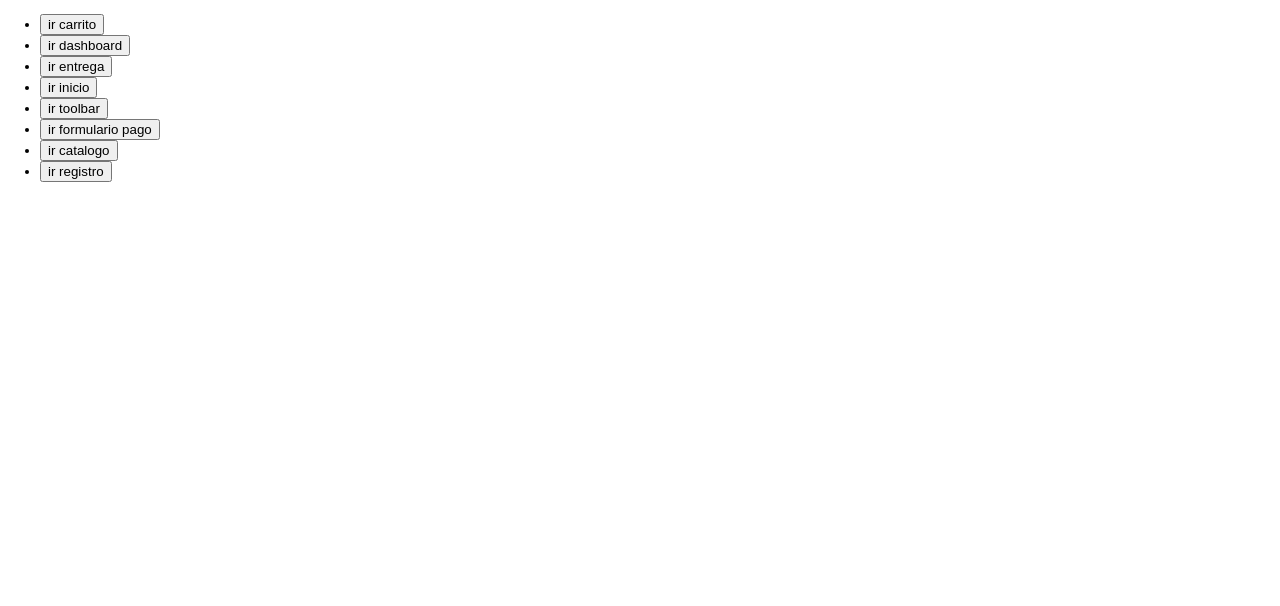
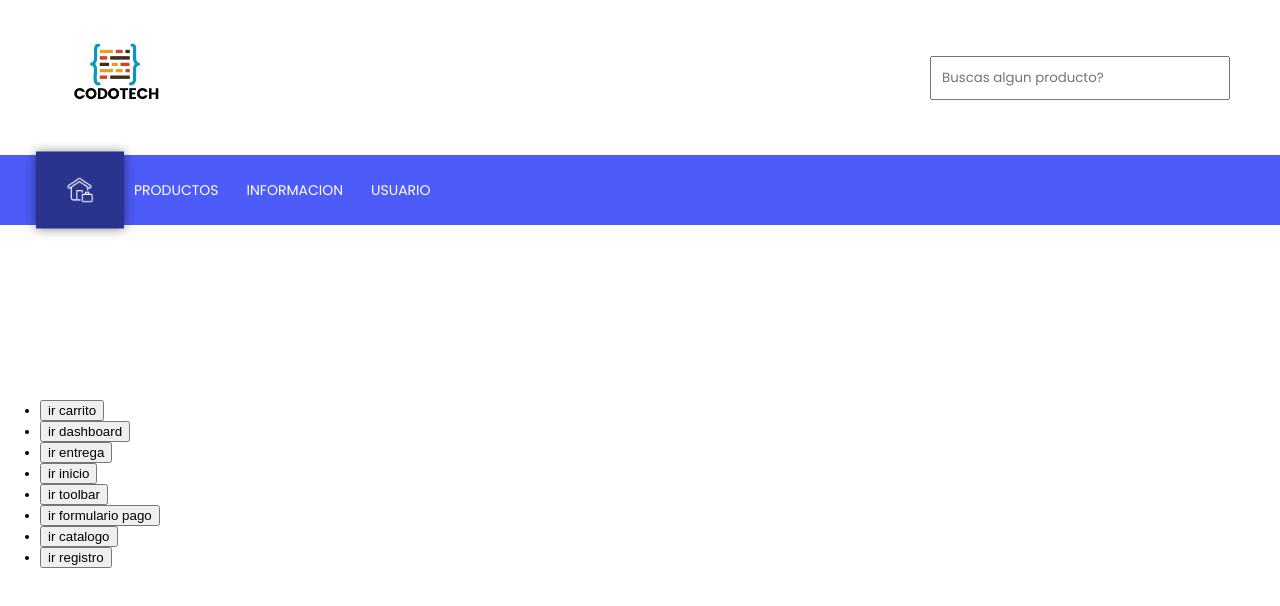
Before and after one commit to jairoDGM/Proyecto_Tienda, an Angular app in the folder frontend/: page / in a window 1280 px wide. Shown: the top 606 px of the page. Built offline with nearby package versions, Linux system fonts and the light colour scheme.

Commit message:
navegacion basica componentes

```diff
--- a/frontend/src/app/app-routing.module.ts
+++ b/frontend/src/app/app-routing.module.ts
@@ -20,6 +20,7 @@ const routes: Routes = [
   {path:"entrega-tracker",component:EntregaTrackerComponent},
   {path:"dashboard",component:DashboardComponent},
   {path:"carrito-compra",component:CarritoCompraComponent},
+  {path:"landing-page",component:LandingPageComponent},
 ];
 
 @NgModule({
--- a/frontend/src/app/carrito-compra/carrito-compra.component.html
+++ b/frontend/src/app/carrito-compra/carrito-compra.component.html
@@ -1 +1,4 @@
-<p>carrito-compra works!</p>
+<app-main-toolbar></app-main-toolbar>
+<div class="main">
+    <p>carrito-compra works!</p>
+</div>
--- a/frontend/src/app/carrito-compra/carrito-compra.component.scss
+++ b/frontend/src/app/carrito-compra/carrito-compra.component.scss
@@ -0,0 +1,5 @@
+.main{
+    width: 90%;
+    margin-top: 400px;
+
+}
--- a/frontend/src/app/entrega-tracker/entrega-tracker.component.html
+++ b/frontend/src/app/entrega-tracker/entrega-tracker.component.html
@@ -1 +1,4 @@
-<p>entrega-tracker works!</p>
+<app-main-toolbar></app-main-toolbar>
+<div class="main">
+    <p>entrega-tracker works!</p>
+</div>
--- a/frontend/src/app/entrega-tracker/entrega-tracker.component.scss
+++ b/frontend/src/app/entrega-tracker/entrega-tracker.component.scss
@@ -0,0 +1,4 @@
+.main{
+    width: 90%;
+    margin-top: 400px;
+}
--- a/frontend/src/app/inicio/inicio.component.html
+++ b/frontend/src/app/inicio/inicio.component.html
@@ -14,7 +14,7 @@
                     <i class="fas fa-key"></i>
                 </span>
             </form>
-            <button class="bn5">Iniciar Sesion</button>
+            <button class="bn5" (click)="moverse2()">Iniciar Sesion</button>
 
             <p>No tiene una cuenta? <a href="/registro">Registrese</a></p>
         </div>
--- a/frontend/src/app/inicio/inicio.component.ts
+++ b/frontend/src/app/inicio/inicio.component.ts
@@ -17,4 +17,8 @@ export class InicioComponent implements OnInit {
     this.router.navigateByUrl("/registro");
   }
 
+  moverse2(){
+    this.router.navigateByUrl("/landing-page");
+  }
+
 }
--- a/frontend/src/app/landing-page/landing-page.component.html
+++ b/frontend/src/app/landing-page/landing-page.component.html
@@ -1,3 +1,5 @@
+<app-main-toolbar></app-main-toolbar>
+<div class="main">
     <ul>
         <li><button (click)="mover1()">ir carrito</button></li>
         <li><button (click)="mover2()">ir dashboard</button></li>
@@ -8,5 +10,4 @@
         <li><button (click)="mover7()">ir catalogo</button></li>
         <li><button (click)="mover8()">ir registro</button></li>
     </ul>
-
-<a href=""></a>
+</div>
--- a/frontend/src/app/landing-page/landing-page.component.scss
+++ b/frontend/src/app/landing-page/landing-page.component.scss
@@ -0,0 +1,5 @@
+.main{
+    width: 90%;
+    margin-top: 400px;
+
+}
--- a/frontend/src/app/main-toolbar/main-toolbar.component.html
+++ b/frontend/src/app/main-toolbar/main-toolbar.component.html
@@ -19,14 +19,14 @@
             </label>
             <nav>
                 <ul>
-                    <li><a href="#" id="selected"></a></li>
-                    <li><a href="#">Productos</a></li>
+                    <li><a href="/landing-page" id="selected"></a></li>
+                    <li><a href="/productos-catalogo">Productos</a></li>
                     <li><a href="#">Informacion</a></li>
                     <li><a href="#">Usuario</a>
                         <ul>
-                            <li><a href="#">Tracker Pedido</a></li>
-                            <li><a href="#">Carrito Compras</a></li>
-                            <li><a href="#">Cerrar Sesion</a></li>
+                            <li><a href="/entrega-tracker">Tracker Pedido</a></li>
+                            <li><a href="/carrito-compra">Carrito Compras</a></li>
+                            <li><a href="/inicio">Cerrar Sesion</a></li>
                         </ul>
                     </li>
                 </ul>
--- a/frontend/src/app/productos-catalogo/productos-catalogo.component.html
+++ b/frontend/src/app/productos-catalogo/productos-catalogo.component.html
@@ -1 +1,2 @@
-<p>productos-catalogo works!</p>
+<app-main-toolbar></app-main-toolbar>
+<div class="main">contenidooooo</div>
--- a/frontend/src/app/productos-catalogo/productos-catalogo.component.scss
+++ b/frontend/src/app/productos-catalogo/productos-catalogo.component.scss
@@ -0,0 +1,4 @@
+.main{
+    width: 90%;
+    margin-top: 300px;
+}
```
Lines whose indentation alone changed are shown as unchanged.
